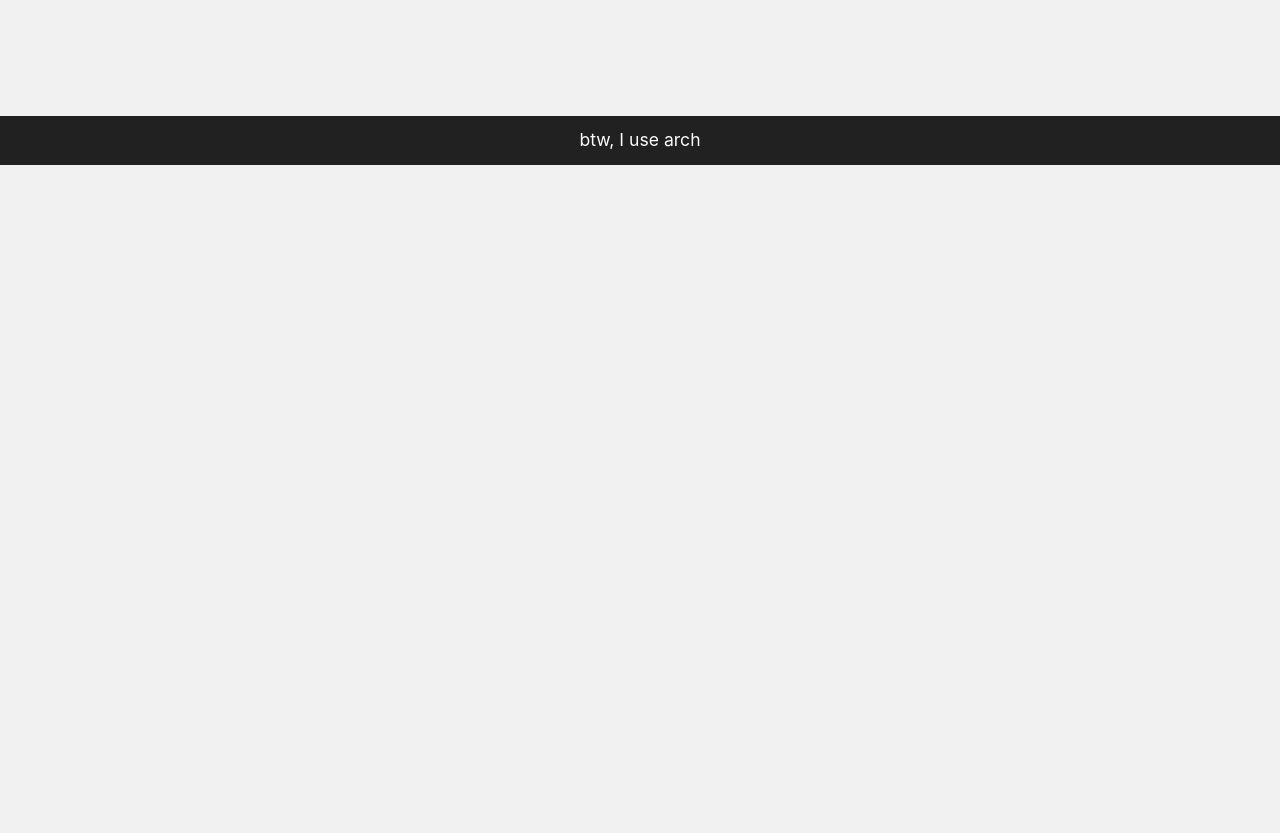
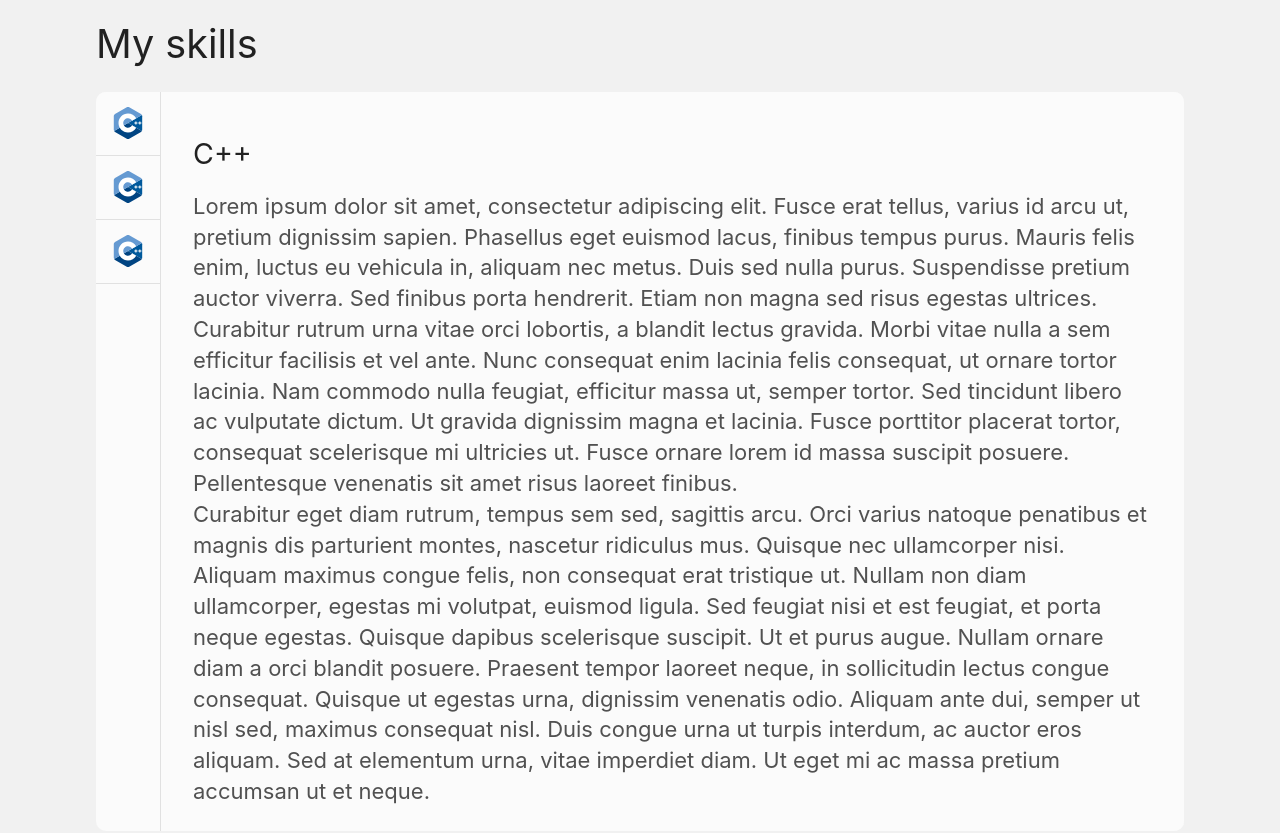
Before and after one commit to valfur03/portfolio, a Next.js app: page / in a window 1280 px wide. Shown: the part 1640-2473 px from the top of the page. Before the commit the page ends 1805 px from the top, so only its background shows below. Built offline with nearby package versions, Linux system fonts and the light colour scheme; no server answers.

Commit message:
feat: add a template skills card

```diff
--- /dev/null
+++ b/components/CardContent.js
@@ -0,0 +1,11 @@
+import styles from './CardContent.module.scss'
+
+export default function NavTabs() {
+	return (
+		<div className={styles.container}>
+			<h4>C++</h4>
+			<p>Lorem ipsum dolor sit amet, consectetur adipiscing elit. Fusce erat tellus, varius id arcu ut, pretium dignissim sapien. Phasellus eget euismod lacus, finibus tempus purus. Mauris felis enim, luctus eu vehicula in, aliquam nec metus. Duis sed nulla purus. Suspendisse pretium auctor viverra. Sed finibus porta hendrerit. Etiam non magna sed risus egestas ultrices. Curabitur rutrum urna vitae orci lobortis, a blandit lectus gravida. Morbi vitae nulla a sem efficitur facilisis et vel ante. Nunc consequat enim lacinia felis consequat, ut ornare tortor lacinia. Nam commodo nulla feugiat, efficitur massa ut, semper tortor. Sed tincidunt libero ac vulputate dictum. Ut gravida dignissim magna et lacinia. Fusce porttitor placerat tortor, consequat scelerisque mi ultricies ut. Fusce ornare lorem id massa suscipit posuere. Pellentesque venenatis sit amet risus laoreet finibus.</p>
+			<p>Curabitur eget diam rutrum, tempus sem sed, sagittis arcu. Orci varius natoque penatibus et magnis dis parturient montes, nascetur ridiculus mus. Quisque nec ullamcorper nisi. Aliquam maximus congue felis, non consequat erat tristique ut. Nullam non diam ullamcorper, egestas mi volutpat, euismod ligula. Sed feugiat nisi et est feugiat, et porta neque egestas. Quisque dapibus scelerisque suscipit. Ut et purus augue. Nullam ornare diam a orci blandit posuere. Praesent tempor laoreet neque, in sollicitudin lectus congue consequat. Quisque ut egestas urna, dignissim venenatis odio. Aliquam ante dui, semper ut nisl sed, maximus consequat nisl. Duis congue urna ut turpis interdum, ac auctor eros aliquam. Sed at elementum urna, vitae imperdiet diam. Ut eget mi ac massa pretium accumsan ut et neque.</p>
+		</div>
+	);
+}
--- /dev/null
+++ b/components/CardContent.module.scss
@@ -0,0 +1,9 @@
+@import '../styles/variables.scss';
+
+.container {
+	border-left: 1px solid $secondary-background-color;
+	padding: 24px 32px;
+	width: 100%;
+
+	background-color: $surface-color;
+}
--- /dev/null
+++ b/components/ListCard.js
@@ -0,0 +1,12 @@
+import styles from './ListCard.module.scss'
+import NavTabs from './NavTabs';
+import CardContent from './CardContent';
+
+export default function ListCard() {
+	return (
+		<div className={styles.container}>
+			<NavTabs />
+			<CardContent />
+		</div>
+	);
+}
--- /dev/null
+++ b/components/ListCard.module.scss
@@ -0,0 +1,11 @@
+@import '../styles/variables.scss';
+
+.container {
+	overflow: hidden;
+
+	border-radius: 10px;
+
+	display: flex;
+
+	background-color: $surface-color;
+}
--- /dev/null
+++ b/components/MySkills.js
@@ -0,0 +1,11 @@
+import styles from './MySkills.module.scss'
+import ListCard from './ListCard'
+
+export default function MySkills() {
+	return (
+		<div className={styles.container}>
+			<h3>My skills</h3>
+			<ListCard />
+		</div>
+	);
+}
--- /dev/null
+++ b/components/NavTabs.js
@@ -0,0 +1,17 @@
+import styles from './NavTabs.module.scss'
+
+export default function NavTabs() {
+	return (
+		<div className={styles.container}>
+			<div className={styles.tab}>
+				<img alt="cpp logo" src="/icons/cpp.svg" />
+			</div>
+			<div className={styles.tab}>
+				<img alt="cpp logo" src="/icons/cpp.svg" />
+			</div>
+			<div className={styles.tab}>
+				<img alt="cpp logo" src="/icons/cpp.svg" />
+			</div>
+		</div>
+	);
+}
--- /dev/null
+++ b/components/NavTabs.module.scss
@@ -0,0 +1,25 @@
+@import '../styles/variables.scss';
+
+.tab {
+	width: 64px;
+	height: 64px;
+
+	display: flex;
+	justify-content: center;
+	align-items: center;
+	background-color: $surface-color;
+
+	&:not(last-child) {
+		border-bottom: 1px solid $secondary-background-color;
+	}
+
+	img {
+		width: 32px;
+		height: 32px;
+	}
+
+	&:hover {
+		background-color: $secondary-background-color;
+		cursor: pointer;
+	}
+}
--- a/pages/index.js
+++ b/pages/index.js
@@ -4,6 +4,7 @@ import WIP from '../components/WIP';
 import Home from '../components/Home';
 import AboutMe from '../components/AboutMe';
 import MyProjects from '../components/MyProjects';
+import MySkills from '../components/MySkills';
 import Footer from '../components/Footer';
 import styles from '../styles/Home.module.css';
 
@@ -26,6 +27,7 @@ export default function Portfolio() {
 				<Home />
 				<AboutMe />
 				<MyProjects />
+				<MySkills />
 			</main>
 			<Footer />
 		</div>
```
Also changed, not shown: components/MySkills.module.scss (added), public/icons/cpp.svg (added).
